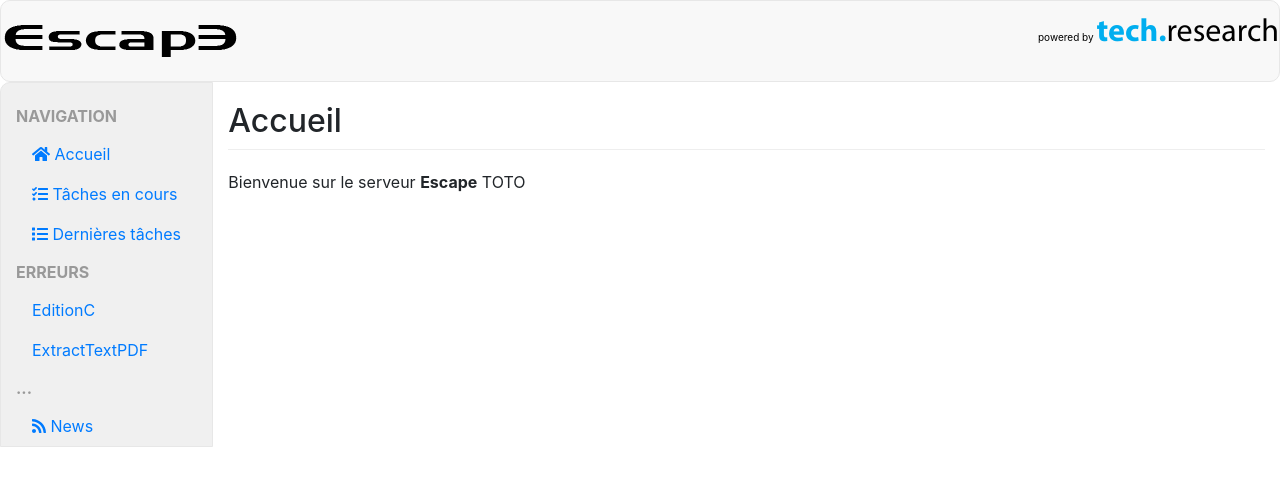
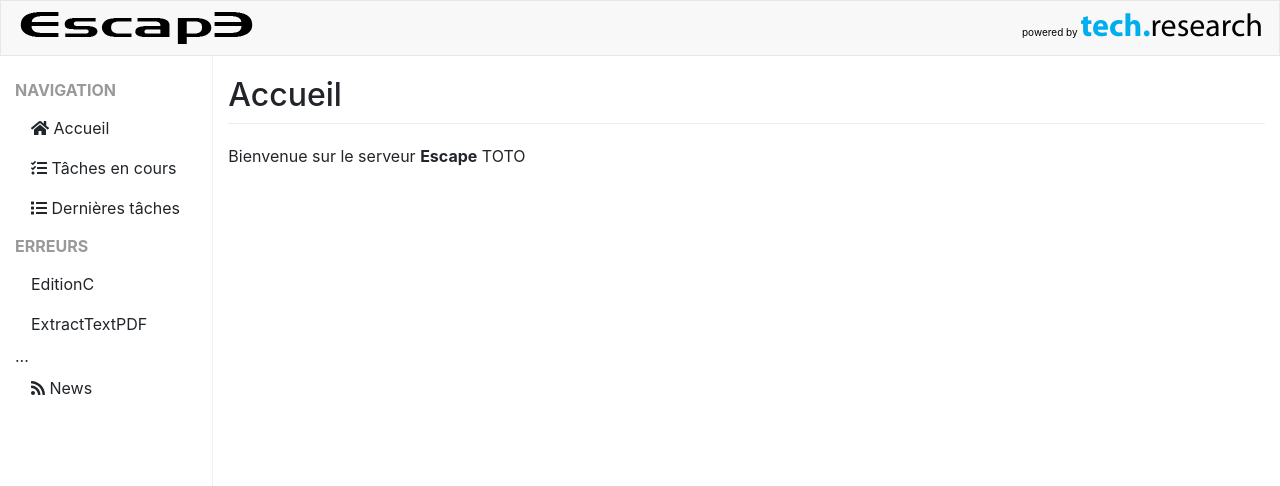
Before and after one commit to toto-faiduski/escape-www, an Angular app: page / in a window 1280 px wide. Shown: the top 486 px of the page. Built offline with nearby package versions, Linux system fonts and the light colour scheme.

Commit message:
Tests bootstrap

```diff
--- a/src/app/app.component.html
+++ b/src/app/app.component.html
@@ -1,6 +1,6 @@
-<header class="navbar navbar-expand-lg navbar-ligth">
-  <a class="navbar-brand" [routerLink]="['/']">
-    <img [src]="'../assets/img/escape2.png'" alt="">
+<header class="navbar navbar-expand navbar-ligth es-navbar">
+  <a class="navbar-brand mr-0 mr-md-2 py-0" [routerLink]="['/']">
+    <img [src]="'../assets/img/escape2.png'" alt="escape logo" >
   </a>
   <button class="navbar-toggler" type="button" data-toggle="collapse" data-target="#navbarSupportedContent" aria-controls="navbarSupportedContent" aria-expanded="false" aria-label="Toggle navigation">
     <span class="navbar-toggler-icon"></span>
@@ -8,26 +8,25 @@
 
   <div class="collapse navbar-collapse" id="navbarSupportedContent">
     <ul class="navbar-nav mr-auto">
-      <!--li class="nav-item active">
-          <a class="nav-link" href="#">Home <span class="sr-only">(current)</span></a>
-        </li>
-        <li class="nav-item">
-          <a class="nav-link" href="#">Link</a>
-        </li-->
     </ul>
-    <ul class="navbar-text mr-right">
-      <!--img src="img/techresearch.png"></img-->
-      <div class="tech"><span id="power">powered by </span><span id="tech">tech.</span><span id="research">research</span></div>
-    </ul>
+    <span class="navbar-text py-0 es-navbar-text tech">
+        <span id="power">powered by </span><span id="tech">tech.</span><span id="research">research</span>
+    </span>
   </div>
 </header>
+
+<!--  <header class="header d-flex justify-content-between">
+  <img class="logo" [src]="'../assets/img/escape2.png'" alt="escape logo">
+  <span class="tech"><span id="power">powered by </span><span id="tech">tech.</span><span id="research">research</span></span>
+</header>
+ -->
 
 <div class="container-fluid">
   <div class="row">
     <!-- MENU -->
-    <nav class="col-2 menu">
+    <nav class="col-2 pt-3 es-menu">
         <ul class="nav nav-light flex-column">
-          <li class="nav-header">Navigation</li>
+          <li class="es-nav-header">Navigation</li>
           <li class="nav-item">
             <a [routerLink]="['/']" class="nav-link"><fa-icon [icon]="faHome"></fa-icon> Accueil</a>
           </li>
@@ -40,9 +39,9 @@
         </ul>
         <!--h5 class="menu-header">Erreurs</h5-->
         <ul class="nav nav-light flex-column">
-          <li class="nav-header">Erreurs</li>
+          <li class="es-nav-header">Erreurs</li>
           <li class="nav-item">
-            <a href="index.php?page=Erreurs_EditionC" class="nav-link">EditionC</a>
+            <a [routerLink]="['/Erreurs_EditionC']" class="nav-link">EditionC</a>
           </li>
           <li class="nav-item">
             <a [routerLink]="['/ErrorsExtractTextPdf']" class="nav-link">ExtractTextPDF</a>
@@ -50,7 +49,7 @@
 
           <li class="nav-header">...</li>
           <li class="nav-item">
-            <a href="index.php?page=News" class="nav-link"><fa-icon [icon]="faRss"></fa-icon> News</a>
+            <a [routerLink]="['/News']" class="nav-link"><fa-icon [icon]="faRss"></fa-icon> News</a>
           </li>
         </ul>
     </nav>
--- a/src/styles.css
+++ b/src/styles.css
@@ -15,29 +15,53 @@
     src: local('Myriad Pro Bold'), url('./assets/fonts/MYRIADPRO-BOLD.woff') format('woff');
 }
 
-.navbar
-{
+/*
+.header{
     background-color: #f8f8f8;
     border: 1px solid;
     border-color: #E7E7E7;
-    border-radius: 10px;
-    padding: 0;
 }
 
-.navbar-brand
+.logo
 {
-    padding: 0;
+    line-height: 0px;
 }
-.menu
+.tech
 {
-    padding-top: 15px;
-    background-color: #f0f0f0;
+}
+ */
+
+
+.es-navbar
+{
+    position: sticky;
+    top: 0;
+    background-color: #f8f8f8;
     border: 1px solid;
     border-color: #E7E7E7;
-    border-top-left-radius: 10px;
 }
 
-.nav-header {
+.es-navbar-text
+{
+    line-height: 1;
+}
+
+nav a{
+    color: unset;
+}
+
+.es-menu
+{
+    position: sticky;
+    top: 0rem;
+    border-right: 1px solid #f0f0f0;
+    height: calc(100vh - 0rem);
+    /*background-color: #f0f0f0;
+    border: 1px solid;
+    border-color: #E7E7E7;*/
+}
+
+.es-nav-header {
     color: #999999;
     font-weight: bold;
     line-height: 20px;
```
